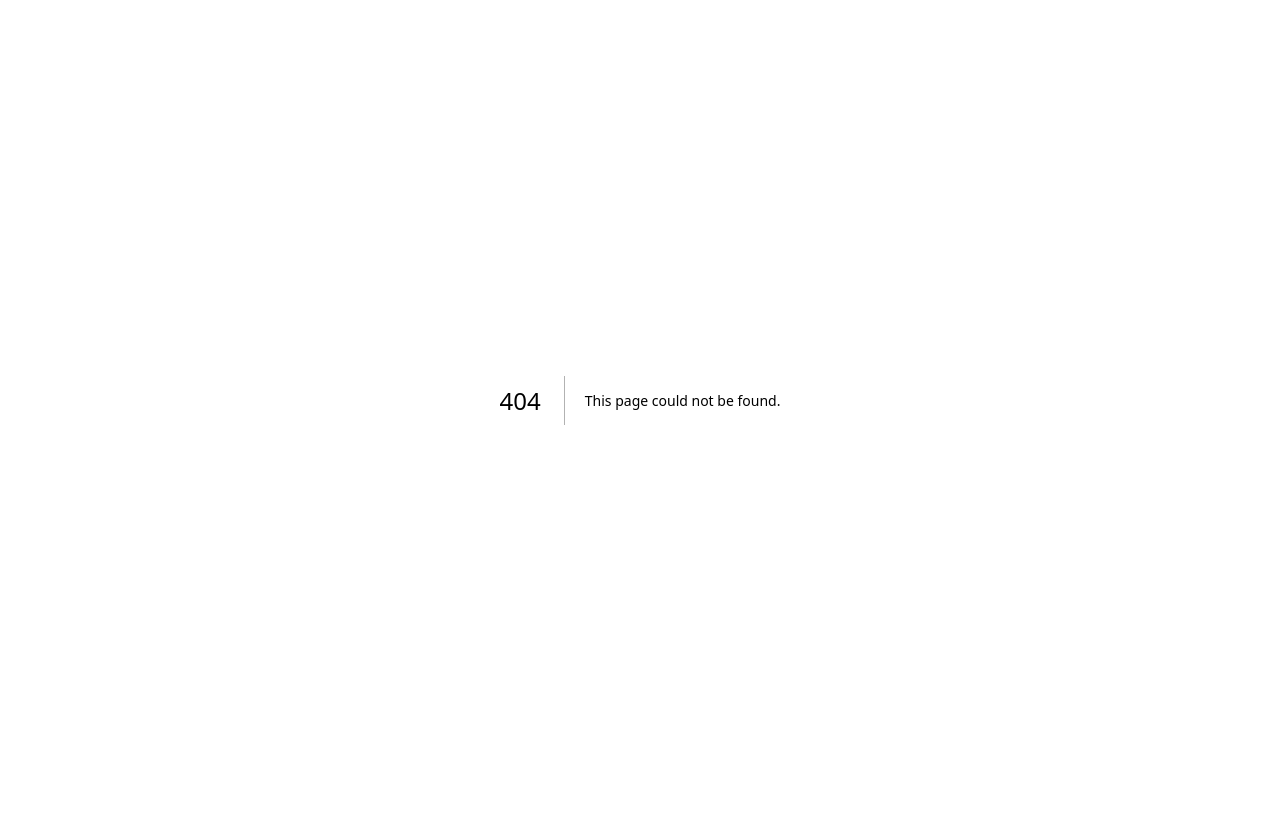
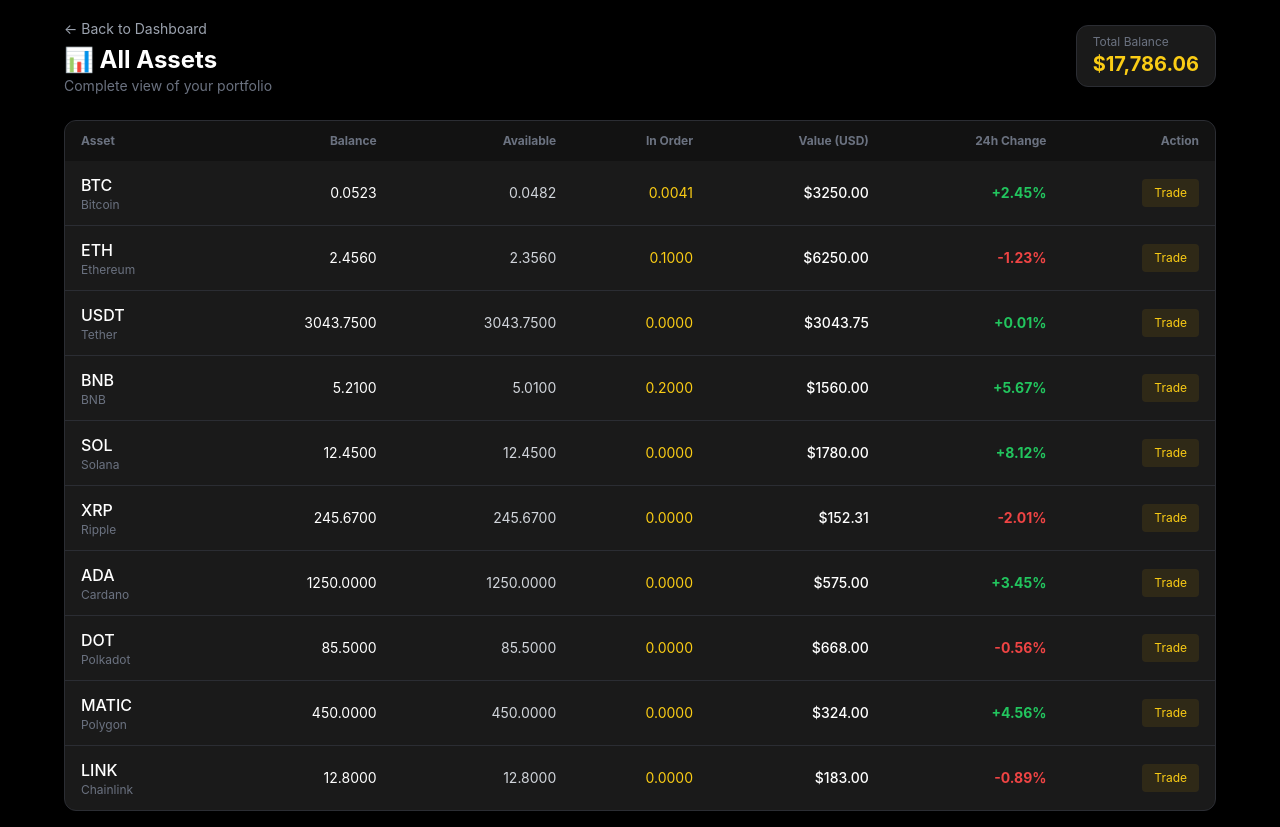
Before and after one commit to Cashipro/cashipro, a Next.js app in the folder apps/web/: page /dashboard/assets in a window 1280 px wide. Before the commit this address had no page. Before the commit the page ends 800 px from the top, so only its background shows below. Built offline with nearby package versions, Linux system fonts and the light colour scheme.

Commit message:
Create page.tsx

```diff
--- /dev/null
+++ b/apps/web/src/app/dashboard/assets/page.tsx
@@ -0,0 +1,84 @@
+"use client";
+
+import Link from "next/link";
+
+const assets = [
+  { symbol: "BTC", name: "Bitcoin", balance: 0.0523, available: 0.0482, inOrder: 0.0041, value: 3250, change: 2.45 },
+  { symbol: "ETH", name: "Ethereum", balance: 2.456, available: 2.356, inOrder: 0.1, value: 6250, change: -1.23 },
+  { symbol: "USDT", name: "Tether", balance: 3043.75, available: 3043.75, inOrder: 0, value: 3043.75, change: 0.01 },
+  { symbol: "BNB", name: "BNB", balance: 5.21, available: 5.01, inOrder: 0.2, value: 1560, change: 5.67 },
+  { symbol: "SOL", name: "Solana", balance: 12.45, available: 12.45, inOrder: 0, value: 1780, change: 8.12 },
+  { symbol: "XRP", name: "Ripple", balance: 245.67, available: 245.67, inOrder: 0, value: 152.31, change: -2.01 },
+  { symbol: "ADA", name: "Cardano", balance: 1250, available: 1250, inOrder: 0, value: 575, change: 3.45 },
+  { symbol: "DOT", name: "Polkadot", balance: 85.5, available: 85.5, inOrder: 0, value: 668, change: -0.56 },
+  { symbol: "MATIC", name: "Polygon", balance: 450, available: 450, inOrder: 0, value: 324, change: 4.56 },
+  { symbol: "LINK", name: "Chainlink", balance: 12.8, available: 12.8, inOrder: 0, value: 183, change: -0.89 },
+];
+
+export default function DashboardAssetsPage() {
+  const totalBalance = assets.reduce((sum, a) => sum + a.value, 0);
+
+  return (
+    <div className="min-h-screen bg-black p-4">
+      <div className="max-w-6xl mx-auto space-y-6">
+        {/* Header */}
+        <div className="flex items-center justify-between">
+          <div>
+            <Link href="/dashboard" className="text-gray-400 hover:text-white text-sm">← Back to Dashboard</Link>
+            <h1 className="text-2xl font-bold text-white mt-1">📊 All Assets</h1>
+            <p className="text-sm text-gray-500">Complete view of your portfolio</p>
+          </div>
+          <div className="bg-[#1a1a1a] px-4 py-2 rounded-xl border border-[#2b2d33]">
+            <p className="text-xs text-gray-500">Total Balance</p>
+            <p className="text-xl font-bold text-yellow-400">${totalBalance.toLocaleString("en-US", { minimumFractionDigits: 2 })}</p>
+          </div>
+        </div>
+
+        {/* Assets Table */}
+        <div className="bg-[#1a1a1a] rounded-xl border border-[#2b2d33] overflow-hidden">
+          <div className="overflow-x-auto">
+            <table className="w-full">
+              <thead className="bg-black/30">
+                <tr>
+                  <th className="px-4 py-3 text-left text-xs text-gray-500">Asset</th>
+                  <th className="px-4 py-3 text-right text-xs text-gray-500">Balance</th>
+                  <th className="px-4 py-3 text-right text-xs text-gray-500">Available</th>
+                  <th className="px-4 py-3 text-right text-xs text-gray-500">In Order</th>
+                  <th className="px-4 py-3 text-right text-xs text-gray-500">Value (USD)</th>
+                  <th className="px-4 py-3 text-right text-xs text-gray-500">24h Change</th>
+                  <th className="px-4 py-3 text-right text-xs text-gray-500">Action</th>
+                </tr>
+              </thead>
+              <tbody className="divide-y divide-[#2b2d33]">
+                {assets.map((asset) => (
+                  <tr key={asset.symbol} className="hover:bg-[#2b2d33]/50 transition-colors">
+                    <td className="px-4 py-3">
+                      <div>
+                        <p className="text-white font-medium">{asset.symbol}</p>
+                        <p className="text-xs text-gray-500">{asset.name}</p>
+                      </div>
+                    </td>
+                    <td className="px-4 py-3 text-right text-white text-sm">{asset.balance.toFixed(4)}</td>
+                    <td className="px-4 py-3 text-right text-gray-300 text-sm">{asset.available.toFixed(4)}</td>
+                    <td className="px-4 py-3 text-right text-yellow-400 text-sm">{asset.inOrder.toFixed(4)}</td>
+                    <td className="px-4 py-3 text-right text-white font-medium text-sm">${asset.value.toFixed(2)}</td>
+                    <td className={`px-4 py-3 text-right text-sm font-bold ${asset.change >= 0 ? "text-green-500" : "text-red-500"}`}>
+                      {asset.change >= 0 ? "+" : ""}{asset.change}%
+                    </td>
+                    <td className="px-4 py-3 text-right">
+                      <Link href={`/trade/${asset.symbol}USDT`}>
+                        <button className="px-3 py-1.5 bg-yellow-500/10 text-yellow-400 text-xs rounded hover:bg-yellow-500/20 transition">
+                          Trade
+                        </button>
+                      </Link>
+                    </td>
+                  </tr>
+                ))}
+              </tbody>
+            </table>
+          </div>
+        </div>
+      </div>
+    </div>
+  );
+}
```
